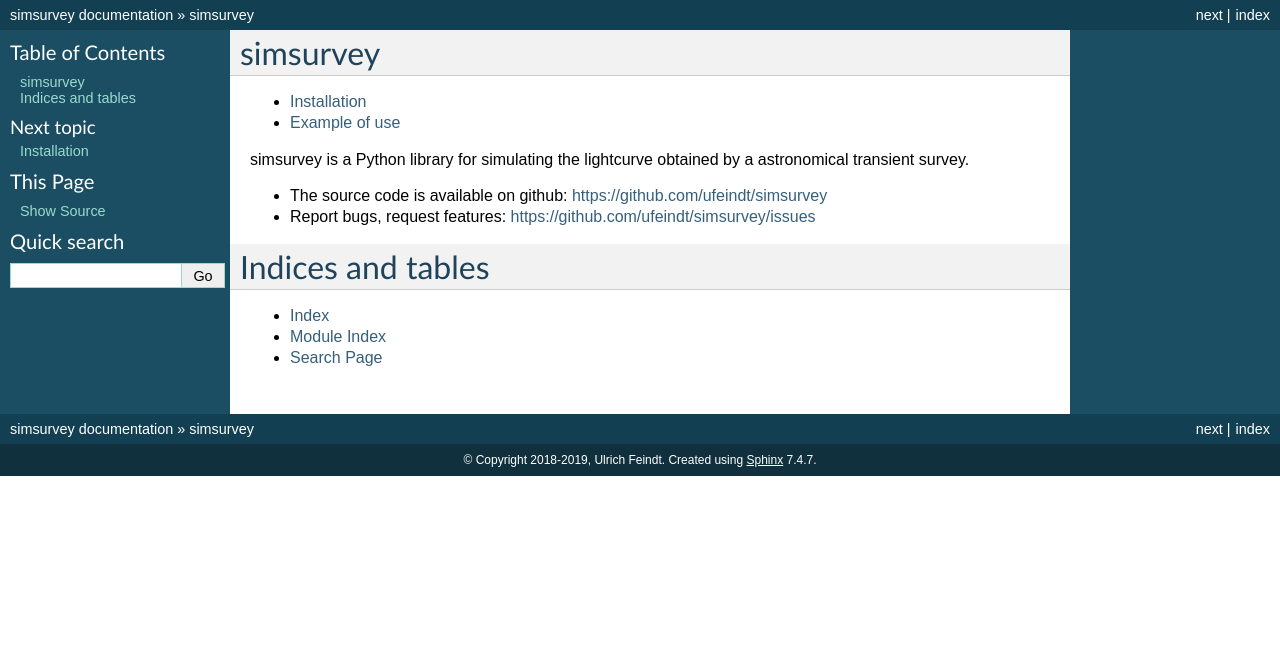
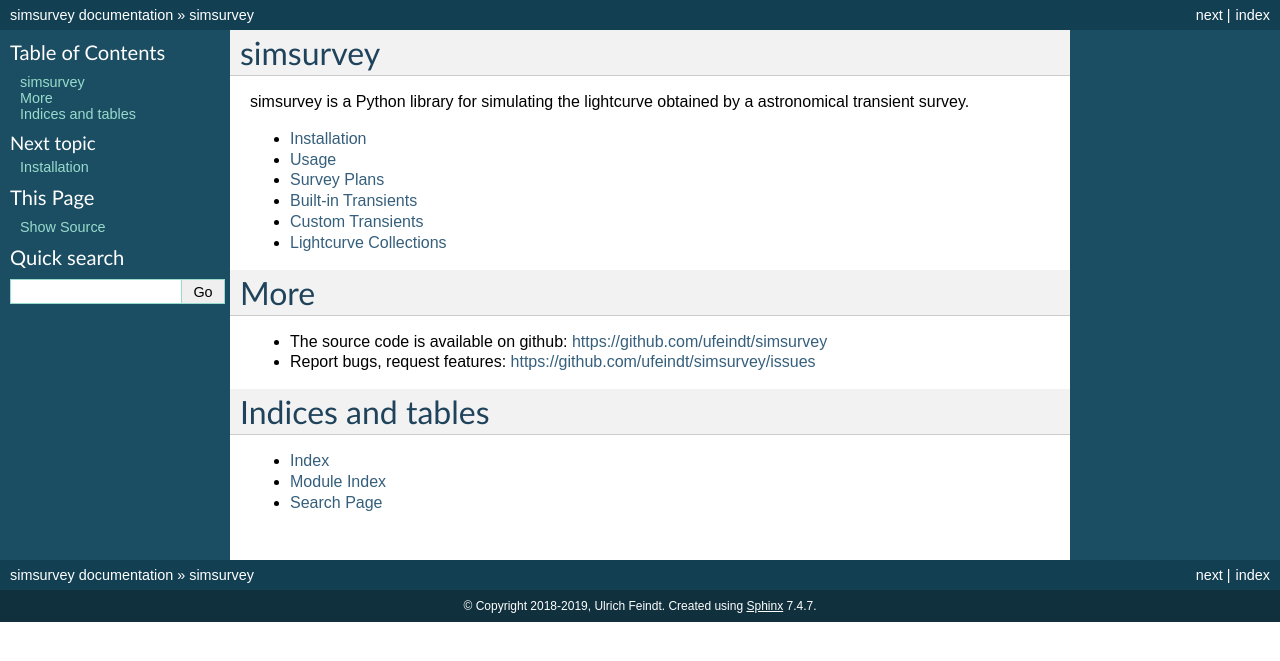
Before and after one commit to ZwickyTransientFacility/simsurvey, a Sphinx documentation site: the page built from docs/index.rst, in a window 1280 px wide. Shown: the top 661 px of the page. Built offline with Sphinx 7.4.7, drawn with Linux system fonts in a browser that asks for light colours.

Commit message:
doc update

```diff
--- /dev/null
+++ b/docs/builtin-transients.rst
@@ -0,0 +1,5 @@
+*******************
+Built-in Transients
+*******************
+
+Under construction.
--- /dev/null
+++ b/docs/custom-transients.rst
@@ -0,0 +1,5 @@
+*****************
+Custom Transients
+*****************
+
+Under construction.
--- a/docs/example.rst
+++ /dev/null
@@ -1,5 +0,0 @@
-**************
-Example of use
-**************
-
-Under construction
--- a/docs/index.rst
+++ b/docs/index.rst
@@ -6,14 +6,22 @@
 simsurvey
 =========
 
+simsurvey is a Python library for simulating the lightcurve obtained
+by a astronomical transient survey.
+
 .. toctree::
    :maxdepth: 1
    :titlesonly:
 
    install
-   example
+   usage
+   surveyplan
+   builtin-transients
+   custom-transients
+   lightcurve-collections
 
-simsurvey is a Python library for simulating the lightcurve obtained by a astronomical transient survey.
+More
+====
 
 * The source code is available on github: https://github.com/ufeindt/simsurvey
 * Report bugs, request features: https://github.com/ufeindt/simsurvey/issues
--- /dev/null
+++ b/docs/lightcurve-collections.rst
@@ -0,0 +1,5 @@
+**********************
+Lightcurve Collections
+**********************
+
+Under construction.
--- /dev/null
+++ b/docs/surveyplan.rst
@@ -0,0 +1,5 @@
+************
+Survey Plans
+************
+
+Under construction.
```
Also changed, not shown: docs/install.rst (+10 -4 lines), docs/usage.rst (added, +28 -0 lines).
